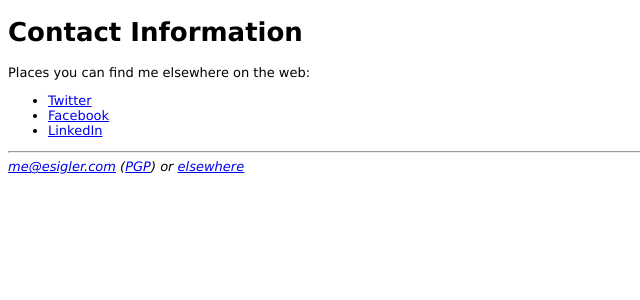
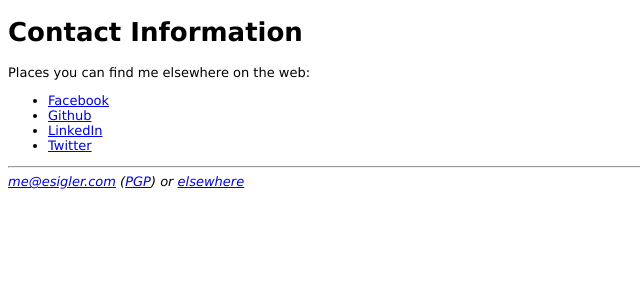
Before and after one commit to esigler/esigler.com, a Jekyll site: the page built from contact.html, in a window 1280 px wide. Shown: the top 300 px of the page, without its empty margins (0-640 px from the left). Built offline with Jekyll 4.4.1, drawn with Linux system fonts in a browser that asks for light colours.

Commit message:
Add github repo link, rearrange in alphabetical order

```diff
--- a/contact.html
+++ b/contact.html
@@ -6,7 +6,8 @@ heading: Contact Information
 <p>Places you can find me elsewhere on the web:</p>
 
 <ul>
-  <li><a href="http://www.twitter.com/esigler">Twitter</a></li>
-  <li><a href="http://www.facebook.com/esigler">Facebook</a></li>
-  <li><a href="http://www.linkedin.com/in/esigler">LinkedIn</a></li>
+  <li><a href="https://www.facebook.com/esigler">Facebook</a></li>
+  <li><a href="https://www.github.com/esigler">Github</a></li>
+  <li><a href="https://www.linkedin.com/in/esigler">LinkedIn</a></li>
+  <li><a href="https://www.twitter.com/esigler">Twitter</a></li>
 </ul>
```
